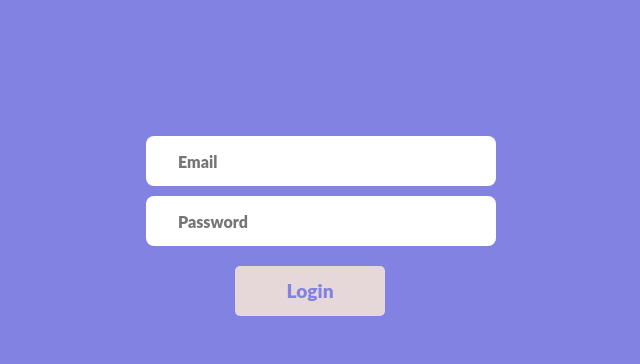
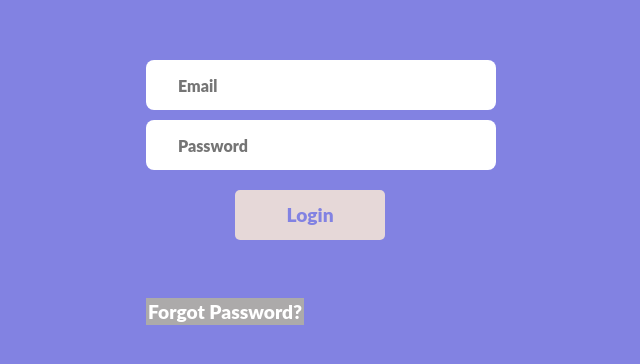
Before and after one commit to NalianAchei2020/e-learning, a React (Create React App) app in the folder client/: page /login in a window 1280 px wide. Shown: the part 212-576 px from the top of the page, without its empty margins (319-959 px from the left). Built offline with nearby package versions, Linux system fonts and the light colour scheme.

Commit message:
add link

```diff
--- a/client/src/pages/Login.js
+++ b/client/src/pages/Login.js
@@ -59,7 +59,13 @@ const Login = () => {
             onChange={(e) => setPassword(e.target.value)}
           />
           <br />
-          <button className="login-button">Login</button>
+          <button className="login-button mb-5">Login</button>
+          <br /> <br /> <br /> <br /> <br />
+          <h6>
+            <a href="#forgot" className=" text-white">
+              Forgot Password?
+            </a>
+          </h6>
         </form>
       </div>
     </div>
--- a/client/src/sass/login.scss
+++ b/client/src/sass/login.scss
@@ -42,3 +42,10 @@
   font-size: 1.3rem;
   font-weight: 800;
 }
+
+.text-white {
+  text-decoration: none;
+  font-size: 1.2rem;
+  background-color: #acaaaa;
+  padding: 2px;
+}
```
